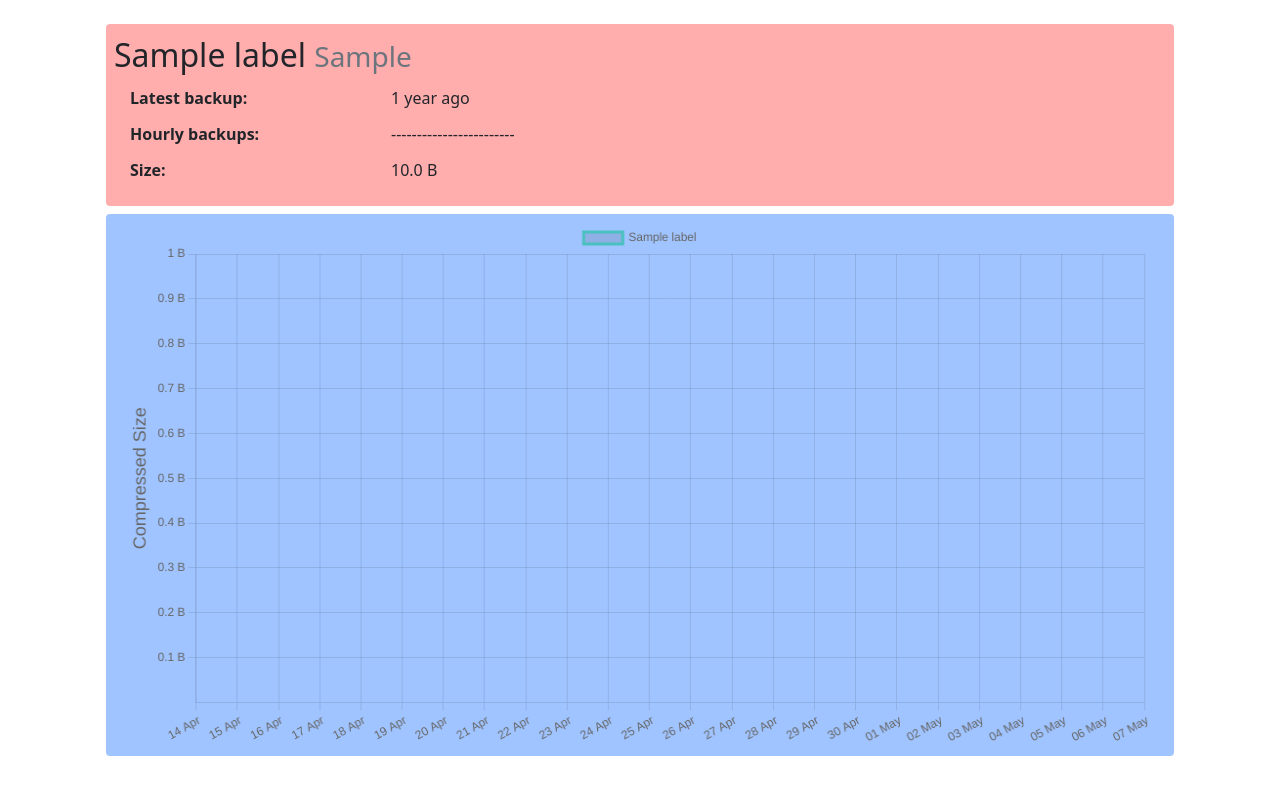
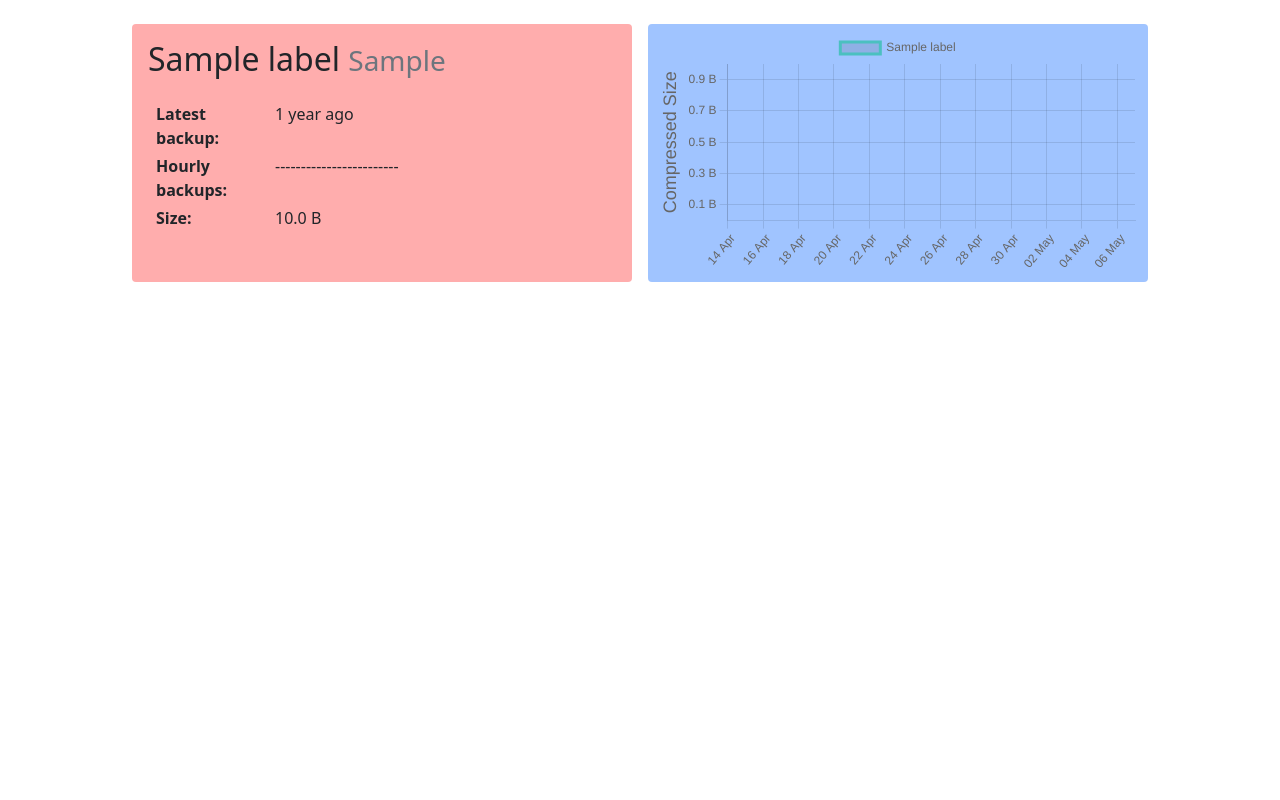
Before and after one commit to grglcy/borg-web, a Django app: page / in a window 1280 px wide. Run offline with Django 3.2, Linux system fonts and the light colour scheme; tables that the repository leaves empty hold one stand-in row (values such as "Sample post"); style sheets or scripts are compiled from the project's sources; some libraries are stand-ins or nearby versions.

Commit message:
Set repo div widths explicitly

```diff
--- a/borgweb/borg/templates/borg/index.html
+++ b/borgweb/borg/templates/borg/index.html
@@ -16,20 +16,22 @@
     {{ hour_list|json_script:"hour_list" }}
     <script src="{% static 'js/index.js' %}"></script>
     <style>
-        /*body {*/
-        /*    align-content: center;*/
-        /*}*/
+        body {
+            align: center;
+        }
     </style>
 </head>
 <body>
 {% if repo_list %}
-<div class="container align-content-center flex-wrap">
+<div class="container mx-auto d-flex justify-content-center flex-wrap overflow-hidden">
 {% for repo in repo_list %}
-    <div class="mx-4 rounded bg-primary
+    <div style="width: 500px;" class="rounded bg-primary
                 {% if not repo.archive_after_latest_error %}bg-danger{% endif %}">
-        <h2 class="py-1 e">{{ repo.label }}
-            <small class="text-muted text-truncate"> {{ repo.location }}</small>
+        <div class="row me-1 overflow-hidden text-truncate">
+        <h2>{{ repo.label }}
+            <small class="text-muted"> {{ repo.location }}</small>
         </h2>
+        </div>
         <dl class="row px-3 overflow-hidden">
             <dt class="col-3">Latest backup:</dt>
             <dd class="col-9">{{ repo.last_backup }}</dd>
@@ -55,7 +57,7 @@
         </dl>
     </div>
 {% endfor %}
-<div class="row mx-4 rounded bg-primary overflow-visible">
+<div style="width: 500px;" class="rounded bg-primary">
     <canvas id="backup_csize_hourly" width="400" height="200"></canvas>
 </div>
 {% else %}
```
